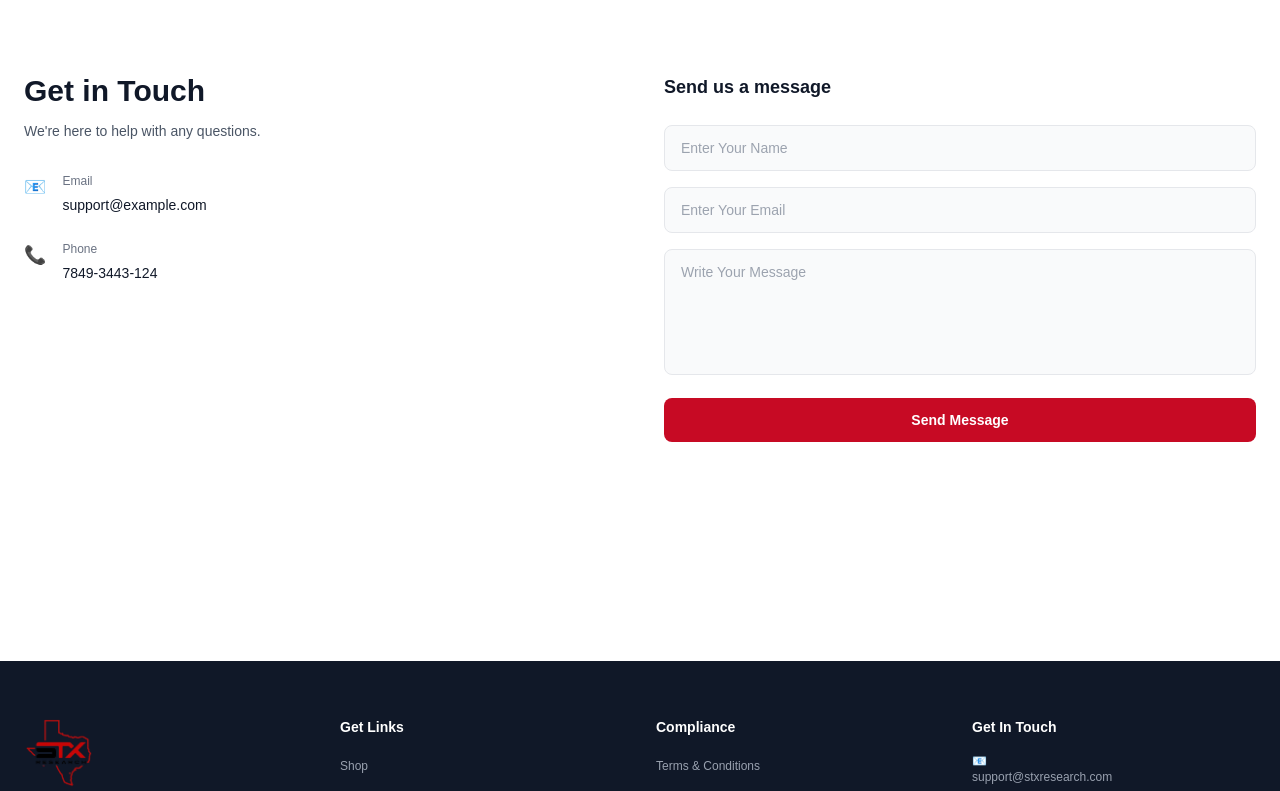
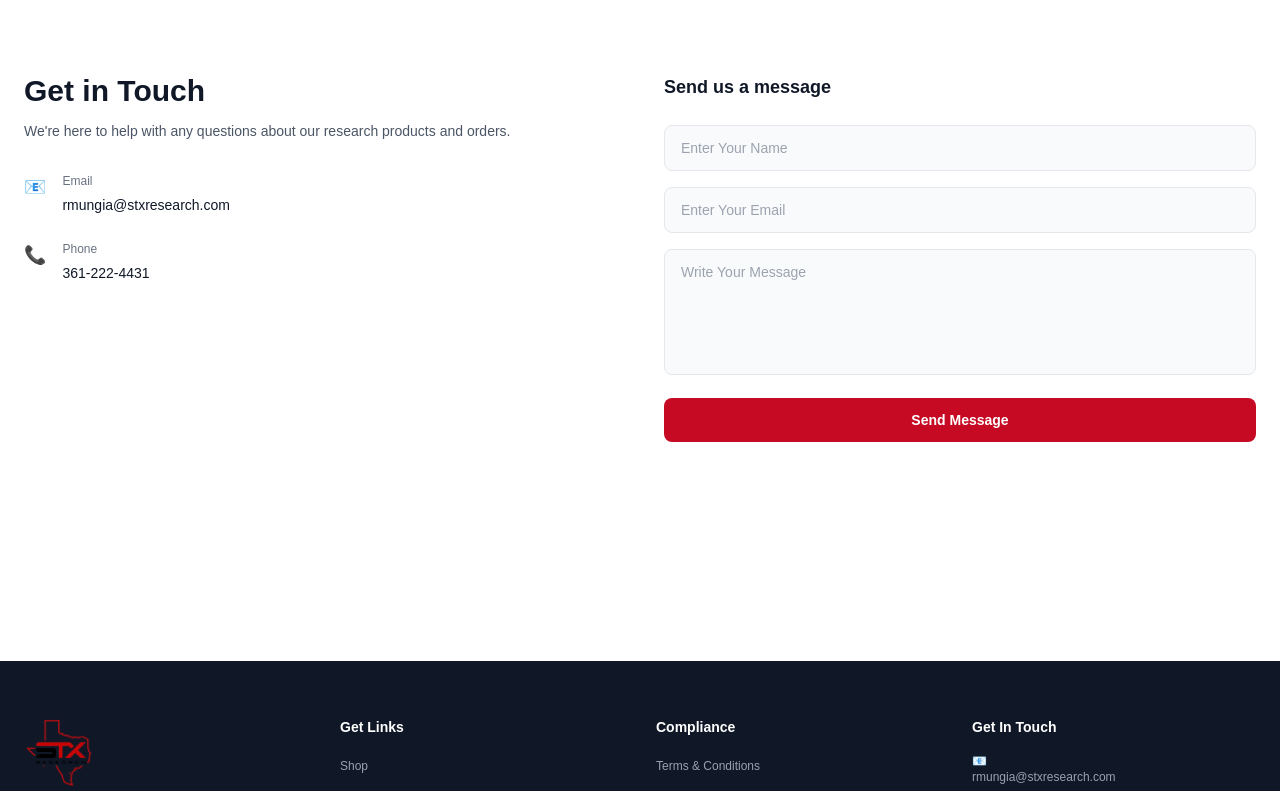
Before and after one commit to Mihad360/raul-mungia-website, a Next.js app: page /contact in a window 1280 px wide. Shown: the part 220-1011 px from the top of the page. Built offline with nearby package versions, Linux system fonts and the light colour scheme; no server answers; a web font is replaced by a local one.

Commit message:
update contact part

```diff
--- a/src/app/(public)/contact/page.tsx
+++ b/src/app/(public)/contact/page.tsx
@@ -3,6 +3,12 @@
 
 import { useState } from "react";
 import Link from "next/link";
+import { toast } from "sonner";
+import { useSubmitContactMessageMutation } from "@/redux/api/contactApi";
+
+const CONTACT_EMAIL = "rmungia@stxresearch.com";
+const CONTACT_PHONE_DISPLAY = "361-222-4431";
+const CONTACT_PHONE_TEL = "+13612224431";
 
 const ContactPage = () => {
   const [formData, setFormData] = useState({
@@ -10,8 +16,8 @@ const ContactPage = () => {
     email: "",
     message: "",
   });
-  const [loading, setLoading] = useState(false);
   const [submitted, setSubmitted] = useState(false);
+  const [submitContact, { isLoading }] = useSubmitContactMessageMutation();
 
   const handleChange = (
     e: React.ChangeEvent<HTMLInputElement | HTMLTextAreaElement>,
@@ -25,28 +31,23 @@ const ContactPage = () => {
 
   const handleSubmit = async (e: React.FormEvent) => {
     e.preventDefault();
-    setLoading(true);
 
-    // TODO: Replace with actual API call
-    // const response = await fetch("/api/contact", {
-    //   method: "POST",
-    //   headers: { "Content-Type": "application/json" },
-    //   body: JSON.stringify(formData),
-    // });
-    // const result = await response.json();
-
-    // Simulate API delay
-    setTimeout(() => {
-      setLoading(false);
+    try {
+      await submitContact(formData).unwrap();
       setSubmitted(true);
       setFormData({ name: "", email: "", message: "" });
+      toast.success("Message sent successfully. We'll get back to you soon.");
       setTimeout(() => setSubmitted(false), 5000);
-    }, 1000);
+    } catch (error: unknown) {
+      const err = error as { data?: { message?: string } };
+      toast.error(
+        err?.data?.message || "Failed to send message. Please try again.",
+      );
+    }
   };
 
   return (
     <main className="min-h-screen bg-white">
-      {/* Header */}
       <section className="max-w-7xl mx-auto px-6 py-12 text-center">
         <h1 className="text-4xl font-bold text-gray-900 mb-2">Contact</h1>
         <p className="text-sm text-gray-500">
@@ -57,62 +58,52 @@ const ContactPage = () => {
         </p>
       </section>
 
-      {/* Main content - 2 col */}
       <section className="max-w-7xl mx-auto px-6 py-12">
         <div className="grid md:grid-cols-2 gap-12">
-          {/* Left — contact info */}
           <div>
             <h2 className="text-3xl font-bold text-gray-900 mb-3">
               Get in Touch
             </h2>
             <p className="text-sm text-gray-600 mb-8">
-              We're here to help with any questions.
+              We're here to help with any questions about our research products
+              and orders.
             </p>
 
-            {/* Contact details */}
             <div className="space-y-6">
-              {/* Email */}
               <div className="flex items-start gap-4">
                 <div className="text-lg">📧</div>
                 <div>
-                  <p className="text-xs text-gray-500 font-medium mb-1">
-                    Email
-                  </p>
+                  <p className="text-xs text-gray-500 font-medium mb-1">Email</p>
                   <a
-                    href="mailto:support@example.com"
+                    href={`mailto:${CONTACT_EMAIL}`}
                     className="text-sm text-gray-900 hover:text-[#C70A24] transition-colors cursor-pointer"
                   >
-                    support@example.com
+                    {CONTACT_EMAIL}
                   </a>
                 </div>
               </div>
 
-              {/* Phone */}
               <div className="flex items-start gap-4">
                 <div className="text-lg">📞</div>
                 <div>
-                  <p className="text-xs text-gray-500 font-medium mb-1">
-                    Phone
-                  </p>
+                  <p className="text-xs text-gray-500 font-medium mb-1">Phone</p>
                   <a
-                    href="tel:+17849443124"
+                    href={`tel:${CONTACT_PHONE_TEL}`}
                     className="text-sm text-gray-900 hover:text-[#C70A24] transition-colors cursor-pointer"
                   >
-                    7849-3443-124
+                    {CONTACT_PHONE_DISPLAY}
                   </a>
                 </div>
               </div>
             </div>
           </div>
 
-          {/* Right — contact form */}
           <div>
             <h3 className="text-lg font-semibold text-gray-900 mb-6">
               Send us a message
             </h3>
 
             <form onSubmit={handleSubmit} className="space-y-4">
-              {/* Name input */}
               <div>
                 <input
                   type="text"
@@ -121,11 +112,11 @@ const ContactPage = () => {
                   onChange={handleChange}
                   placeholder="Enter Your Name"
                   required
+                  minLength={2}
                   className="w-full px-4 py-3 rounded-lg bg-gray-50 border border-gray-200 text-sm outline-none focus:border-[#C70A24] transition-colors placeholder-gray-400"
                 />
               </div>
 
-              {/* Email input */}
               <div>
                 <input
                   type="email"
@@ -138,7 +129,6 @@ const ContactPage = () => {
                 />
               </div>
 
-              {/* Message textarea */}
               <div>
                 <textarea
                   name="message"
@@ -146,22 +136,21 @@ const ContactPage = () => {
                   onChange={handleChange}
                   placeholder="Write Your Message"
                   required
+                  minLength={5}
                   rows={5}
                   className="w-full px-4 py-3 rounded-lg bg-gray-50 border border-gray-200 text-sm outline-none focus:border-[#C70A24] transition-colors placeholder-gray-400 resize-none"
                 />
               </div>
 
-              {/* Submit button */}
               <button
                 type="submit"
-                disabled={loading}
+                disabled={isLoading}
                 className="w-full py-3 rounded-lg text-white font-semibold text-sm transition-opacity hover:opacity-90 active:opacity-80 disabled:opacity-50 cursor-pointer"
                 style={{ backgroundColor: "#C70A24" }}
               >
-                {loading ? "Sending..." : "Send Message"}
+                {isLoading ? "Sending..." : "Send Message"}
               </button>
 
-              {/* Success message */}
               {submitted && (
                 <p className="text-sm text-green-600 text-center">
                   ✓ Message sent successfully! We'll get back to you soon.
--- a/src/components/home/Footer.tsx
+++ b/src/components/home/Footer.tsx
@@ -131,10 +131,10 @@ const Footer = () => {
               <li className="text-xs text-gray-400">
                 <span className="block">📧</span>
                 <a
-                  href="mailto:support@stxresearch.com"
+                  href="mailto:rmungia@stxresearch.com"
                   className="hover:text-white transition-colors"
                 >
-                  support@stxresearch.com
+                  rmungia@stxresearch.com
                 </a>
               </li>
               <li className="text-xs text-gray-400">
--- /dev/null
+++ b/src/redux/api/contactApi.ts
@@ -0,0 +1,16 @@
+import { baseApi } from "./baseApi";
+
+const contactApi = baseApi.injectEndpoints({
+  endpoints: (builder) => ({
+    submitContactMessage: builder.mutation({
+      query: (body: { name: string; email: string; message: string }) => ({
+        url: "/contact/",
+        method: "POST",
+        contentType: "application/json",
+        data: body,
+      }),
+    }),
+  }),
+});
+
+export const { useSubmitContactMessageMutation } = contactApi;
```
